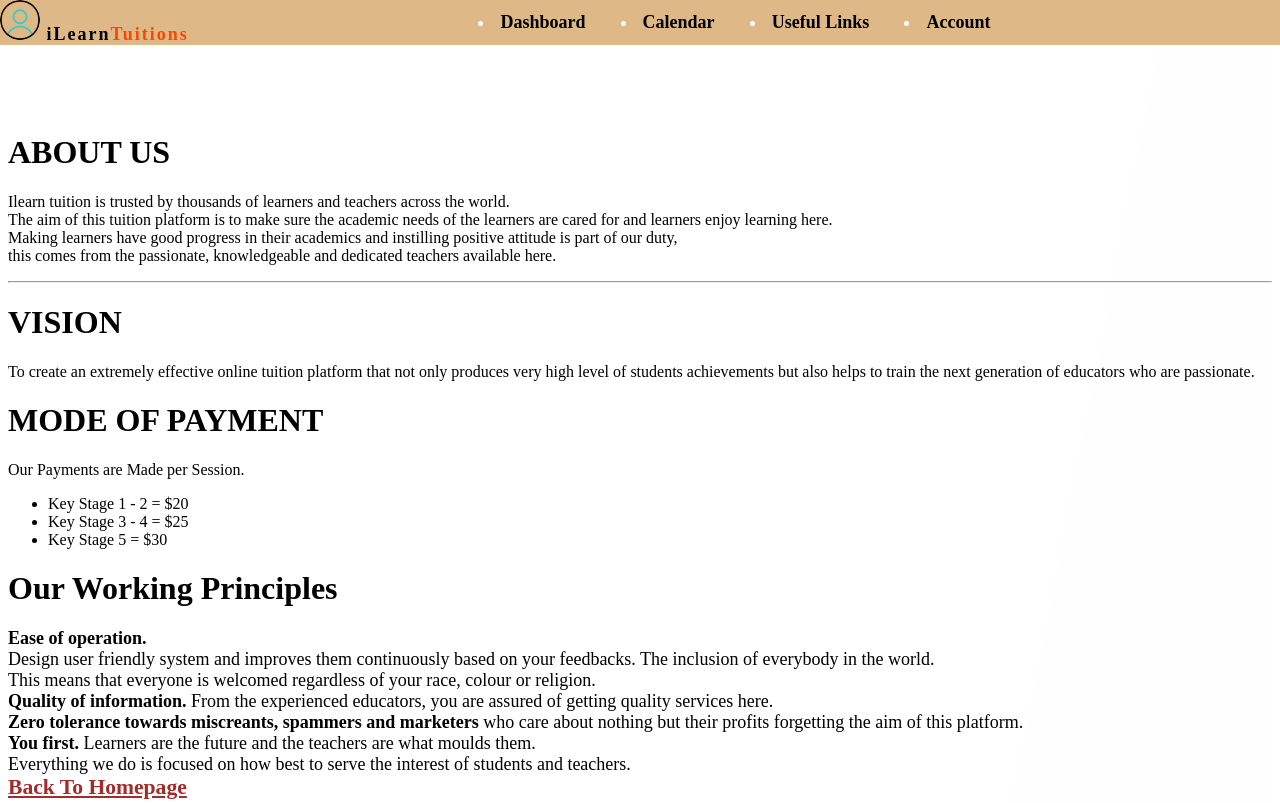
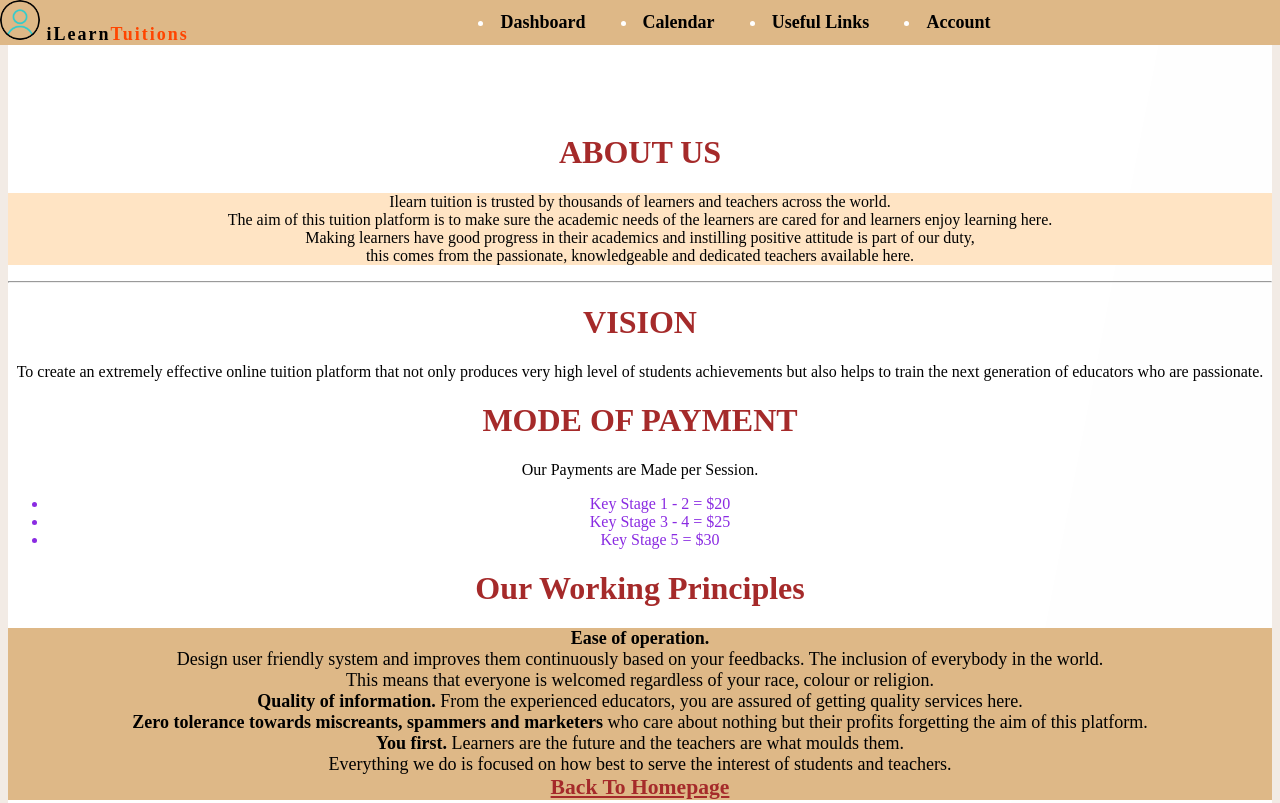
Before and after one commit to KIKETENATHAN/iLearnTuitions, a plain HTML site: page about.html in a window 1280 px wide. Shown: the top 803 px of the page. Drawn offline with Linux system fonts and the light colour scheme.

Commit message:
blueviolet added to links

```diff
--- a/about.html
+++ b/about.html
@@ -23,7 +23,7 @@
             </div>
         </nav>
   <h1 style="margin-top: 10%;">ABOUT US</h1>
-  <p>Ilearn tuition is trusted by thousands of learners and teachers
+  <p style="background-color: bisque;">Ilearn tuition is trusted by thousands of learners and teachers
     across the world.<br> The aim of this tuition platform is to
      make sure the academic needs of the learners are cared
     for and learners enjoy learning here.<br>Making learners
@@ -40,14 +40,14 @@
 <h1>MODE OF PAYMENT</h1>
 <p>Our Payments are Made per Session.
 
-   <ul>
+   <ul style="text-align: center;color: blueviolet;">
   <li>Key Stage 1 - 2 = $20</li>
     <li>Key Stage 3 - 4 = $25</li>
    <li>Key Stage 5     = $30</li>
  </ul>
    </p>
    <h1>Our Working Principles</h1>
-   <p style="color: black; font-size: large;">
+   <p style="color: black; font-size: large; background-color: burlywood;">
     <b>Ease of operation.</b><br> Design user friendly system and improves them continuously based on your feedbacks.
 The inclusion of everybody in the world.<br>
 This means that everyone is welcomed regardless of your race, colour or religion.<br>
--- a/account.css
+++ b/account.css
@@ -153,7 +153,11 @@
     border-radius: 5px;
   }
 
-  h2 {
+  h1 {
+    text-align: center;
+    color: brown;
+  }
+  p{
     text-align: center;
   }
 
@@ -185,3 +189,6 @@
     text-align: center;
     background-color: #f2ebe5;
 }
+body{
+  background-color: #f2ebe5;
+}
--- a/style.css
+++ b/style.css
@@ -216,12 +216,9 @@ button:hover {
     padding: 2px 16px;
     text-align: center;
 }
-
-h4,
-p {
+p{
     margin: 0;
 }
-
 .logo-text-black2 {
     color: black;
     font-weight: bold;
```
Also changed, not shown: account.html (+2 -0 lines).
